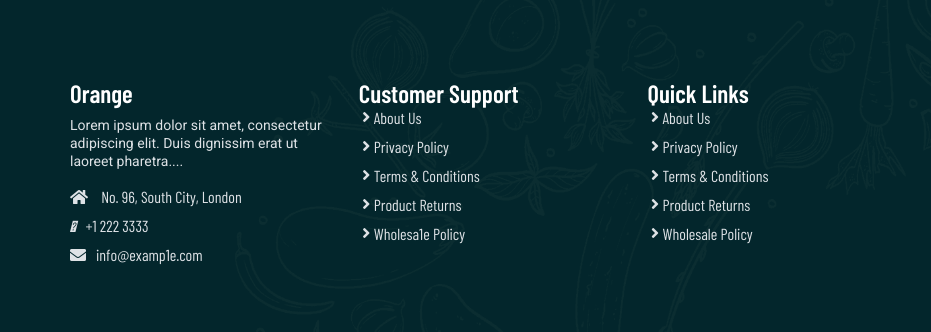
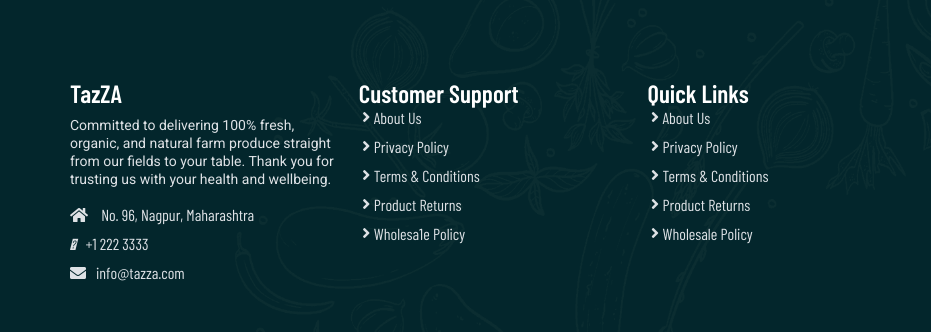
Before and after one commit to Rajat-7271/Business-Portfolio-Website, a plain HTML site: page index.html in a window 1280 px wide. Shown: the part 3978-4310 px from the top of the page, 0-931 px from the left. Drawn offline with nearby package versions, Linux system fonts and the light colour scheme; a web font is replaced by a local one.

Commit message:
Update index.html
edited footer text

```diff
--- a/index.html
+++ b/index.html
@@ -415,15 +415,13 @@
         <div class="container px-5 px-lg-0 ">
             <div class="row">
                 <div class="col-lg-3 col-sm-6 mb-5 mb-lg-0">
-                    <h5>Orange</h5>
-                    <p class="mb-4 ps-0 company_details">Lorem ipsum dolor sit amet, consectetur adipiscing elit. Duis
-                        dignissim erat ut laoreet
-                        pharetra....</p>
+                    <h5>TazZA</h5>
+                    <p class="mb-4 ps-0 company_details">Committed to delivering 100% fresh, organic, and natural farm produce straight from our fields to your table. Thank you for trusting us with your health and wellbeing.</p>
                     <div class="contact-info">
                         <ul class="list-unstyled">
-                            <li><a href="#"><i class="fa fa-home me-3"></i> No. 96, South City, London </a></li>
+                            <li><a href="#"><i class="fa fa-home me-3"></i> No. 96, Nagpur, Maharashtra </a></li>
                             <li><a href="#"><i class="fa-phone me-3"></i>+1 222 3333</a></1i>
-                            <li><a href="#"><i class="fa fa-envelope me-3"></i>info@examp1e.com</a></li>
+                            <li><a href="#"><i class="fa fa-envelope me-3"></i>info@tazza.com</a></li>
                         </ul>
                     </div>
                 </div>
```
